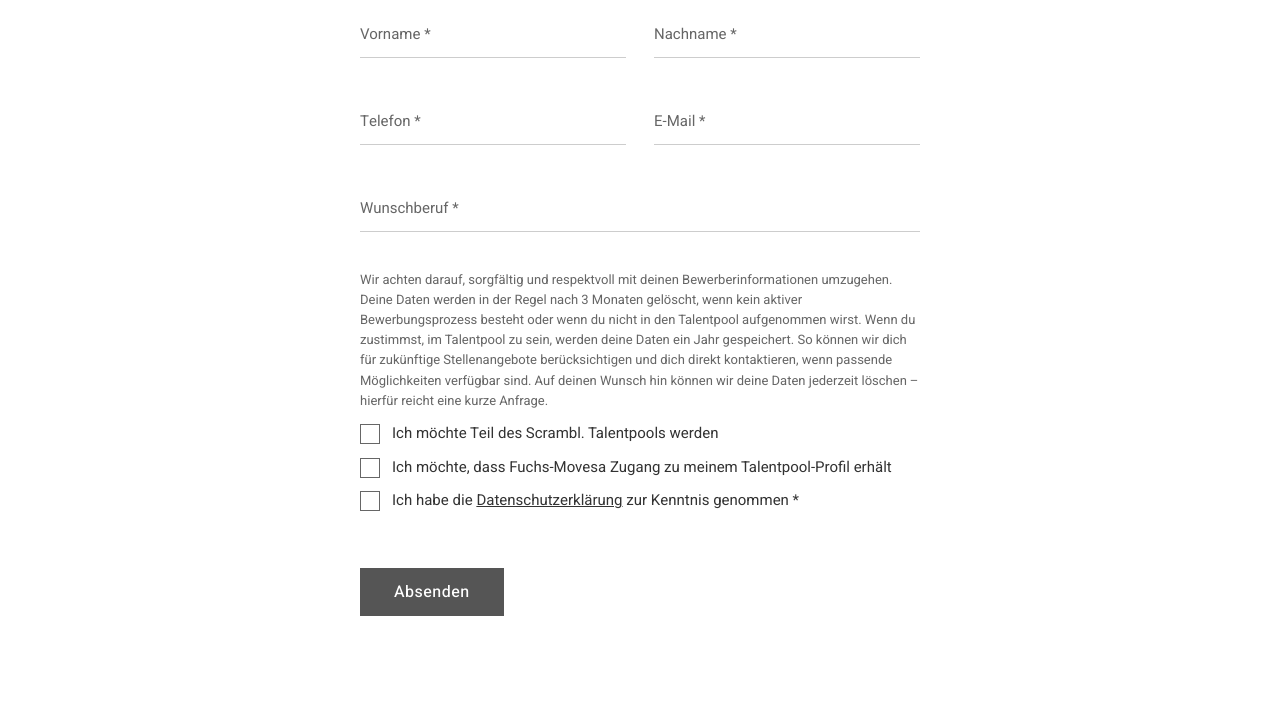
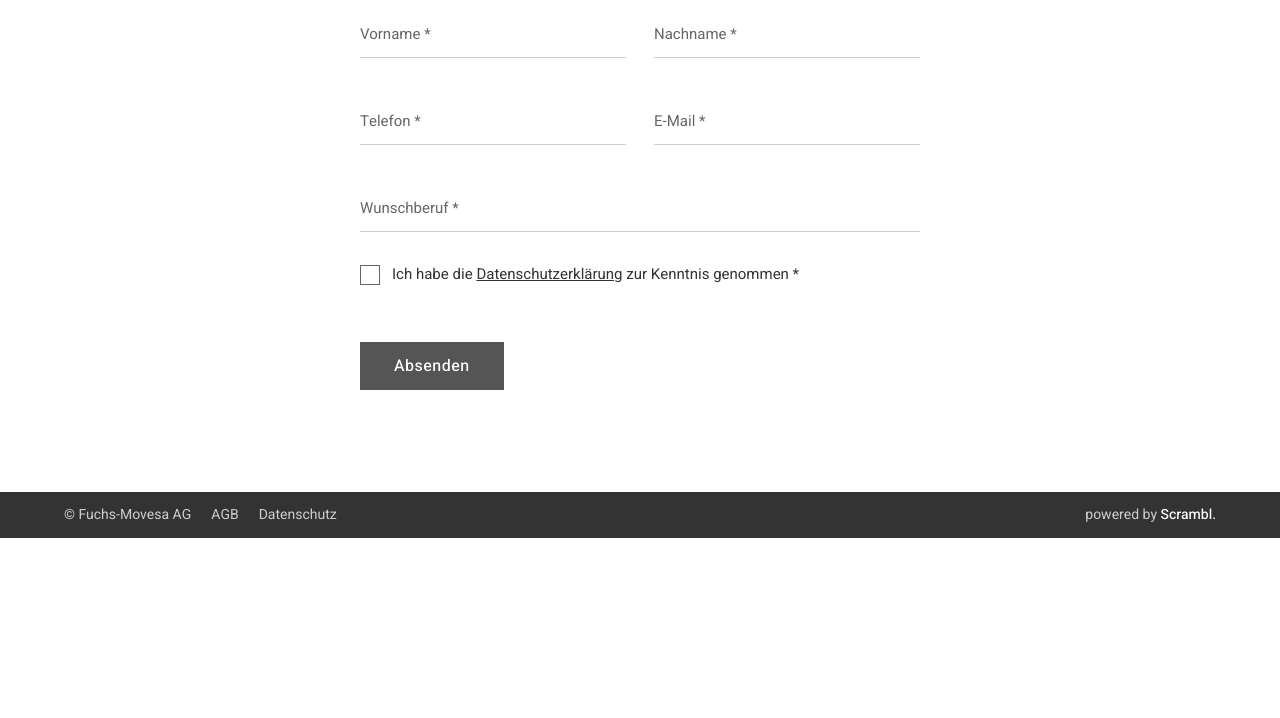
Before and after one commit to bastlerina/scrambl-landingpage, a PHP site: page /fumo/index.php in a window 1280 px wide. Shown: the part 431-1149 px from the top of the page. After the commit the page ends 969 px from the top, so only its background shows below. Run offline with PHP 8.4, Linux system fonts and the light colour scheme.

Commit message:
Fumo Talentpool: nur Datenschutz-Checkbox, ohne Datentext
Talentpool- und Zugangs-Checkbox sowie Absatz zur Datenspeicherung auf der
Fumo-Seite entfernt. Offumo-Upload und alle anderen Dateien unveraendert.

Co-Authored-By: Claude Opus 5.5 <noreply@anthropic.com>
Claude-Session: https://claude.ai/code/session_01C8JrL77SZHdm2gACMQRU9X

```diff
--- a/fumo/index.php
+++ b/fumo/index.php
@@ -106,10 +106,7 @@ button:disabled{background:#b1b1b1;border-color:#b1b1b1;color:#fff;cursor:not-al
     <div class="field"><input id="telefon" name="telefon" type="tel" autocomplete="tel" inputmode="tel" placeholder=" " required><label for="telefon">Telefon *</label><span class="msg" id="telefon-m"></span></div>
     <div class="field"><input id="email" name="email" type="email" autocomplete="email" placeholder=" " required><label for="email">E-Mail *</label><span class="msg" id="email-m"></span></div>
     <div class="field full"><input id="beruf" name="wunschberuf" type="text" placeholder=" " required><label for="beruf">Wunschberuf *</label><span class="msg" id="beruf-m"></span></div>
-    <p class="consent">Wir achten darauf, sorgfältig und respektvoll mit deinen Bewerberinformationen umzugehen. Deine Daten werden in der Regel nach 3 Monaten gelöscht, wenn kein aktiver Bewerbungsprozess besteht oder wenn du nicht in den Talentpool aufgenommen wirst. Wenn du zustimmst, im Talentpool zu sein, werden deine Daten ein Jahr gespeichert. So können wir dich für zukünftige Stellenangebote berücksichtigen und dich direkt kontaktieren, wenn passende Möglichkeiten verfügbar sind. Auf deinen Wunsch hin können wir deine Daten jederzeit löschen – hierfür reicht eine kurze Anfrage.</p>
     <div class="checks">
-      <label class="check"><input type="checkbox" name="talentpool" value="1"><span>Ich möchte Teil des Scrambl. Talentpools werden</span></label>
-      <label class="check"><input type="checkbox" name="partner_access" value="1"><span>Ich möchte, dass Fuchs-Movesa Zugang zu meinem Talentpool-Profil erhält</span></label>
       <label class="check" id="privacy-f"><input type="checkbox" id="privacy" name="privacy" value="1" required aria-describedby="privacy-m"><span>Ich habe die <a href="/datenschutz.php" target="_blank" rel="noopener">Datenschutzerklärung</a> zur Kenntnis genommen *</span></label>
       <span class="msg" id="privacy-m"></span>
     </div>
--- a/fumo/senden.php
+++ b/fumo/senden.php
@@ -82,9 +82,7 @@ foreach ($d as $k => $v) {
     $text .= str_pad($k . ':', 14) . $v . "\n";
 }
 $ja = fn($n) => empty($_POST[$n]) ? 'Nein' : 'Ja';
-$text .= "\nScrambl. Talentpool:       " . $ja('talentpool') . "\n";
-$text .= "Zugang für Fuchs-Movesa:   " . $ja('partner_access') . "\n";
-$text .= "Datenschutz zur Kenntnis:  " . $ja('privacy') . "\n";
+$text .= "\nDatenschutz zur Kenntnis:  " . $ja('privacy') . "\n";
 $text .= "\nEingegangen:  " . date('d.m.Y, H:i') . " Uhr\n";
 $text .= 'Quelle:       ' . QUELLE . "\n";
 
```
